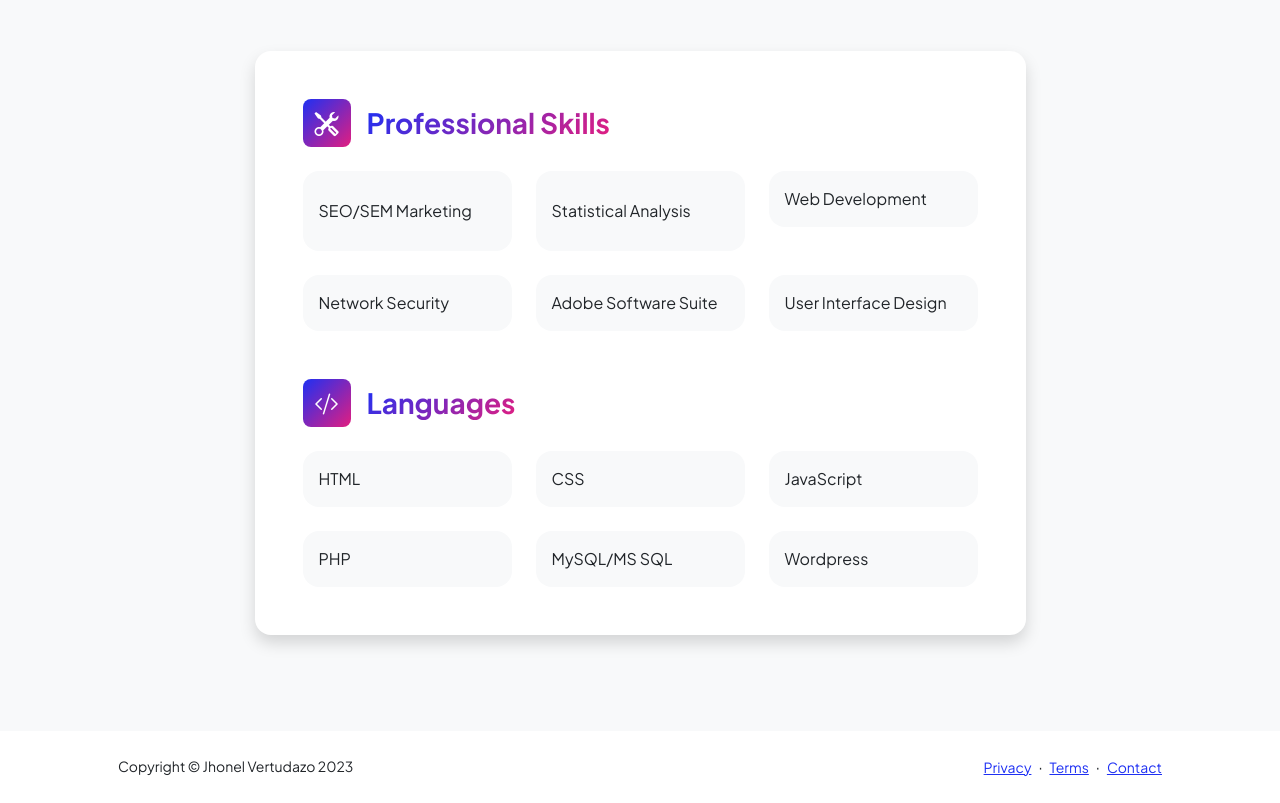
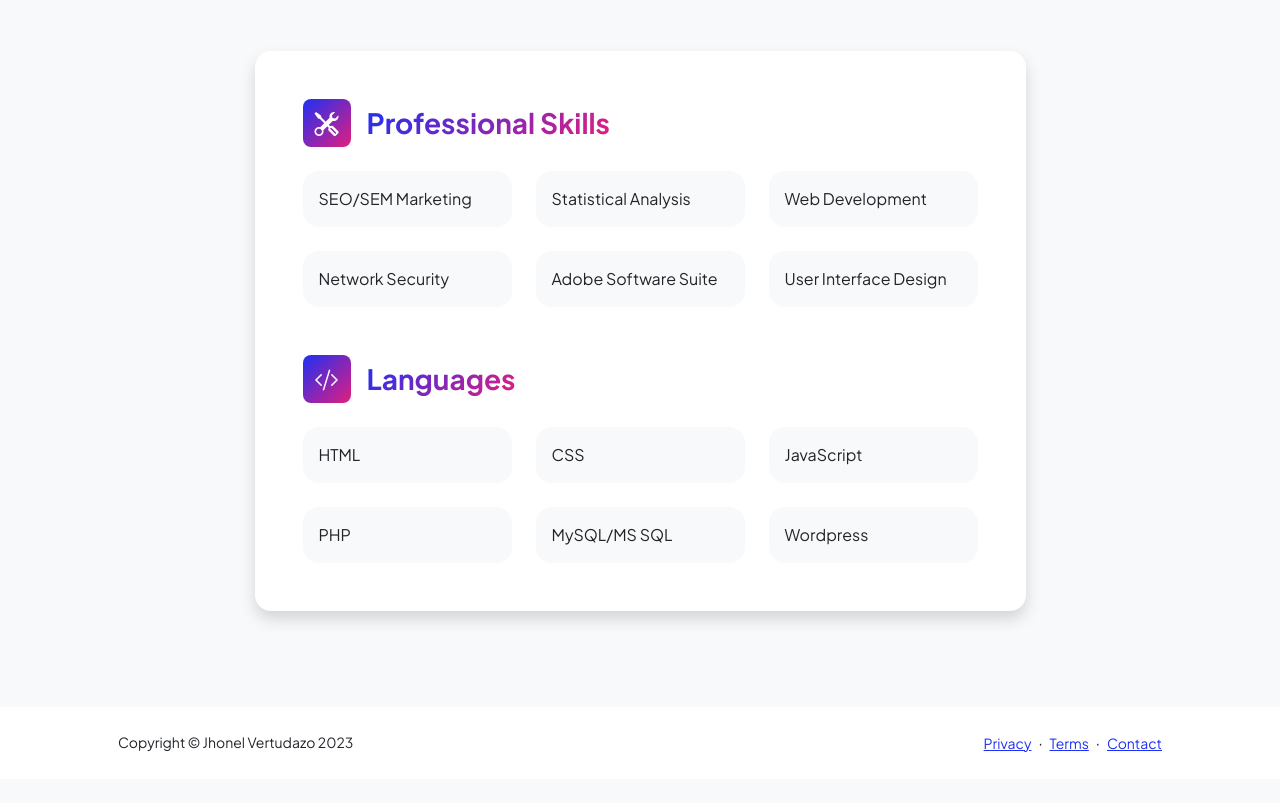
Before and after one commit to CopyPastedDeveloper/portpolio, a plain HTML site: page resume.html in a window 1280 px wide. Shown: the part 4167-4970 px from the top of the page. After the commit the page ends 4946 px from the top, so only its background shows below. Drawn offline with nearby package versions, Linux system fonts and the light colour scheme.

Commit message:
Update resume.html

```diff
--- a/resume.html
+++ b/resume.html
@@ -371,9 +371,9 @@
                                             <h3 class="fw-bolder mb-0"><span class="text-gradient d-inline">Professional Skills</span></h3>
                                         </div>
                                         <div class="row row-cols-1 row-cols-md-3 mb-4">
-                                            <div class="col mb-4 mb-md-0"><div class="d-flex align-items-center bg-light rounded-4 p-3 h-100">SEO/SEM Marketing</div></div>
-                                            <div class="col mb-4 mb-md-0"><div class="d-flex align-items-center bg-light rounded-4 p-3 h-100">Statistical Analysis</div></div>
-                                            <div class="col mb-4"><div class="d-flex align-items-center bg-light rounded-4 p-3 h-100">Web Development</div></div>
+                                            <div class="col lg-12 mb-4 mb-md-0"><div class="d-flex align-items-center bg-light rounded-4 p-3 h-100">SEO/SEM Marketing</div></div>
+                                            <div class="col lg-12 mb-4 mb-md-0"><div class="d-flex align-items-center bg-light rounded-4 p-3 h-100">Statistical Analysis</div></div>
+                                            <div class="col lg-12"><div class="d-flex align-items-center bg-light rounded-4 p-3 h-100">Web Development</div></div>
                                         </div>
                                         <div class="row row-cols-1 row-cols-md-3">
                                             <div class="col mb-4 mb-md-0"><div class="d-flex align-items-center bg-light rounded-4 p-3 h-100">Network Security</div></div>
```
